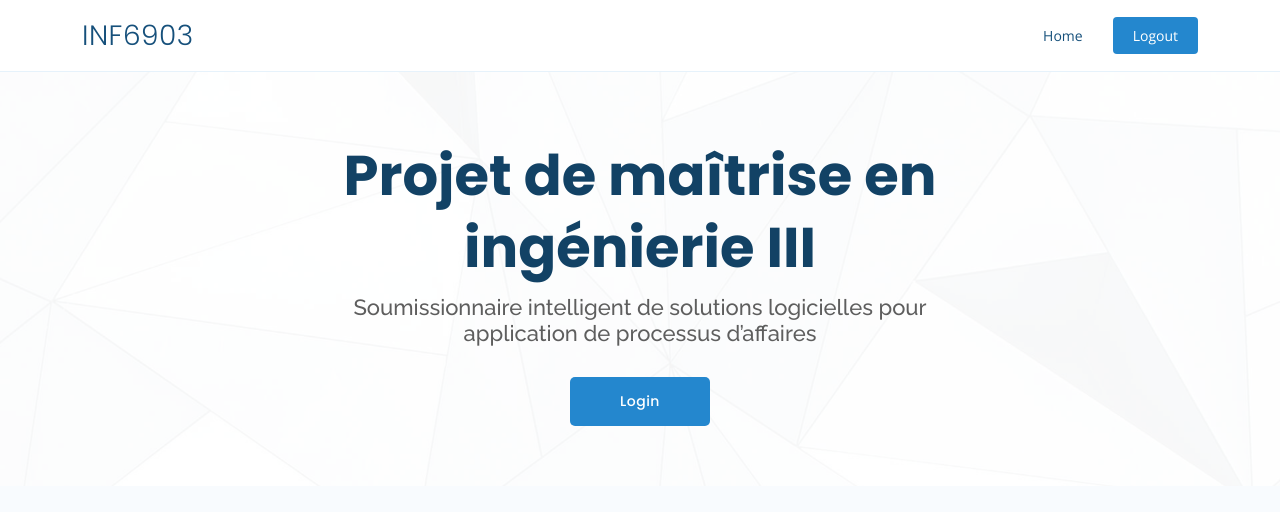
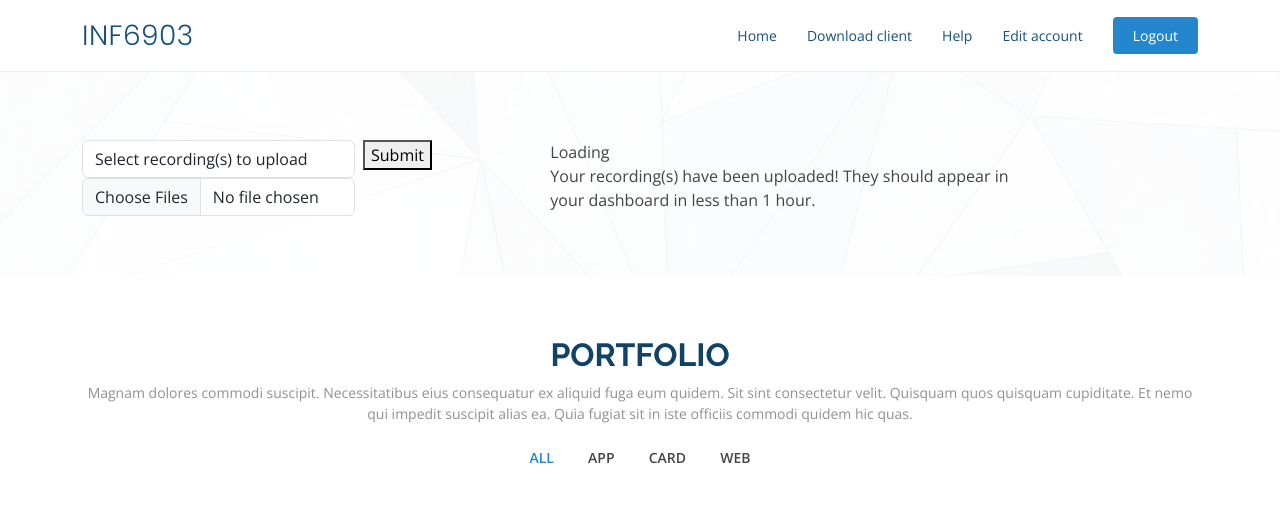
Before and after one commit to gstdenis-poly/INF6903, a Django app: template server/web/templates/logged_in/index.html in a window 1280 px wide. Shown: the top 512 px of the page. Run offline with Django 4.2, Linux system fonts and the light colour scheme; the template is opened without the code that fills it, so the values that code supplies are empty; some libraries are stand-ins or nearby versions.

Commit message:
First version bootstrap logged in index

```diff
--- a/server/web/static/css/style.css
+++ b/server/web/static/css/style.css
@@ -1540,7 +1540,7 @@ section {
 }
 
 /*--------------------------------------------------------------
-# Login & Register
+# Forms
 --------------------------------------------------------------*/
 .register .info {
   width: 100%;
@@ -1593,6 +1593,7 @@ section {
   background: #fff;
 }
 
+.hero .upload-recording-form .form-group,
 .login .login-form .form-group,
 .register .register-form .form-group {
   padding-bottom: 8px;
@@ -1613,7 +1614,7 @@ section {
   margin-top: 25px;
 }
 
-.register .register-form .sent-message {
+.register .register-form .success-message {
   display: none;
   color: #fff;
   background: #18d26e;
@@ -1630,6 +1631,7 @@ section {
   padding: 15px;
 }
 
+.hero .upload-recording-form .loading:before,
 .login .login-form .loading:before,
 .register .register-form .loading:before {
   content: "";
@@ -1643,6 +1645,21 @@ section {
   animation: animate-loading 1s linear infinite;
 }
 
+.hero .upload-recording-form .error-message,
+.hero .upload-recording-form .success-message,
+.hero .upload-recording-form .loading {
+  display: none;
+  padding-top: 10px;
+}
+
+.hero .upload-recording-form .error-message {
+  color: #ed3c0d;
+}
+
+.hero .upload-recording-form .success-message {
+  color: #18d26e;
+}
+
 .login .login-form input,
 .login .login-form textarea,
 .register .register-form input,
@@ -1664,6 +1681,7 @@ section {
   padding: 10px 12px;
 }
 
+.hero .upload-recording-form button[type=submit],
 .login .login-form button[type=submit],
 .register .register-form button[type=submit] {
   font-family: "Poppins", sans-serif;
@@ -1677,15 +1695,19 @@ section {
   border-radius: 4px;
 }
 
+.hero .upload-recording-form button[type=submit]:hover,
 .login .login-form button[type=submit]:hover,
 .register .register-form button[type=submit]:hover {
   background: #3194db;
 }
 
+.hero .upload-recording-form .input-file,
 .register .register-form .input-file {
   display: none;
 }
 
+.hero .upload-recording-form select,
+.hero .upload-recording-form .input-file-label,
 .register .register-form select,
 .register .register-form .input-file-label {
   cursor: grab;
--- a/server/web/templates/logged_in/index.html
+++ b/server/web/templates/logged_in/index.html
@@ -45,6 +45,9 @@
                 <nav id="navbar" class="navbar">
                     <ul>
                         <li><a class="nav-link scrollto" href="#">Home</a></li>
+                        <li><a class="nav-link scrollto" href="/download_client/">Download client</a></li>
+                        <li><a class="nav-link scrollto" href="#help">Help</a></li>
+                        <li><a class="nav-link scrollto" href="#edit-account">Edit account</a></li>
                         <li><a class="btnlogin scrollto" href="/log_out/">Logout</a></li>
                     </ul>
                     <i class="bi bi-list mobile-nav-toggle"></i>
@@ -56,109 +59,131 @@
         <!-- ======= Hero Section ======= -->
         <section id="hero" class="d-flex align-items-center">
             <div class="container position-relative" data-aos="fade-up" data-aos-delay="100">
-                <div class="row justify-content-center">
-                    <div class="col-xl-7 col-lg-9 text-center">
-                        <h1>Projet de ma&icirc;trise en ing&eacute;nierie III</h1>
-                        <h2>Soumissionnaire intelligent de solutions logicielles pour application de processus d’affaires</h2>
+                <form action="/upload_recording/" method="post" role="form" class="upload-recording-form" enctype="multipart/form-data">
+                    {% csrf_token %}
+                    <div class="row gy-2 gx-md-2">
+                        <div class="form-group col-md-3">
+                            <label for="rec_files" class="form-control input-file-label">Select recording(s) to upload</label>
+                            <input type="file" class="form-control input-file" name="rec_files" id="rec_files" accept=".zip" multiple>
+                        </div>
+                        <div class="col-md-2"><button type="submit">Submit</button></div>
+                        <div class="col-md-5">
+                            <div class="loading">Loading</div>
+                            <div class="error-message"></div>
+                            <div class="success-message">Your recording(s) have been uploaded! They should appear in your dashboard in less than 1 hour.</div>
                         </div>
                     </div>
-                <div class="text-center">
-                    <a href="#login" class="btn-login scrollto">Login</a>
-                </div>
+                </form>
             </div>
         </section><!-- End Hero -->
 
         <main id="main">
 
-            <!-- ======= Counts Section ======= -->
-            <section id="counts" class="counts section-bg">
-                <div class="container">
+            <!-- ======= Uploads Section ======= -->
+            <section id="portfolio" class="portfolio">
+                <div class="container" data-aos="fade-up">
 
-                    <div class="row justify-content-end">
+                    <div class="section-title">
+                        <h2>Portfolio</h2>
+                        <p>Magnam dolores commodi suscipit. Necessitatibus eius consequatur ex aliquid fuga eum quidem. Sit sint consectetur velit. Quisquam quos quisquam cupiditate. Et nemo qui impedit suscipit alias ea. Quia fugiat sit in iste officiis commodi quidem hic quas.</p>
+                    </div>
 
-                        <div class="col-lg-3 col-md-5 col-6 d-md-flex align-items-md-stretch">
-                            <div class="count-box">
-                                <span data-purecounter-start="0" data-purecounter-end="65" data-purecounter-duration="2" class="purecounter"></span>
-                                <p>Clients</p>
+                    <div class="row" data-aos="fade-up" data-aos-delay="150">
+                        <div class="col-lg-12 d-flex justify-content-center">
+                            <ul id="portfolio-flters">
+                                <li data-filter="*" class="filter-active">All</li>
+                                <li data-filter=".filter-app">App</li>
+                                <li data-filter=".filter-card">Card</li>
+                                <li data-filter=".filter-web">Web</li>
+                            </ul>
                         </div>
                     </div>
 
-                        <div class="col-lg-3 col-md-5 col-6 d-md-flex align-items-md-stretch">
-                            <div class="count-box">
-                                <span data-purecounter-start="0" data-purecounter-end="85" data-purecounter-duration="2" class="purecounter"></span>
-                                <p>Providers</p>
+                    <div class="row portfolio-container" data-aos="fade-up" data-aos-delay="300">
+
+                        <div class="col-lg-4 col-md-6 portfolio-item filter-app">
+                            <div class="portfolio-wrap">
+                                <img src="assets/img/portfolio/portfolio-1.jpg" class="img-fluid" alt="">
+                                <div class="portfolio-info">
+                                    <h4>App 1</h4>
+                                    <p>App</p>
+                                    <div class="portfolio-links">
+                                        <a href="assets/img/portfolio/portfolio-1.jpg" data-gallery="portfolioGallery" class="portfolio-lightbox" title="App 1"><i class="bx bx-plus"></i></a>
+                                        <a href="portfolio-details.html" title="More Details"><i class="bx bx-link"></i></a>
+                                    </div>
+                                </div>
                             </div>
                         </div>
 
-                        <div class="col-lg-3 col-md-5 col-6 d-md-flex align-items-md-stretch">
-                            <div class="count-box">
-                                <span data-purecounter-start="0" data-purecounter-end="30" data-purecounter-duration="2" class="purecounter"></span>
-                                <p>Client requests</p>
+                        <div class="col-lg-4 col-md-6 portfolio-item filter-web">
+                            <div class="portfolio-wrap">
+                                <img src="assets/img/portfolio/portfolio-2.jpg" class="img-fluid" alt="">
+                                <div class="portfolio-info">
+                                    <h4>Web 3</h4>
+                                    <p>Web</p>
+                                    <div class="portfolio-links">
+                                        <a href="assets/img/portfolio/portfolio-2.jpg" data-gallery="portfolioGallery" class="portfolio-lightbox" title="Web 3"><i class="bx bx-plus"></i></a>
+                                        <a href="portfolio-details.html" title="More Details"><i class="bx bx-link"></i></a>
                                     </div>
                                 </div>
-
-                        <div class="col-lg-3 col-md-5 col-6 d-md-flex align-items-md-stretch">
-                            <div class="count-box">
-                                <span data-purecounter-start="0" data-purecounter-end="20" data-purecounter-duration="2" class="purecounter"></span>
-                                <p>Provider proposals</p>
                             </div>
                         </div>
 
                 </div>
+            </section><!-- End Uploads Section -->
 
-                </div>
-            </section><!-- End Counts Section -->
-
-            <!-- ======= About Section ======= -->
-            <section id="about" class="about">
+            <!-- ======= Help Section ======= -->
+            <section id="faq" class="faq section-bg">
                 <div class="container" data-aos="fade-up">
 
                     <div class="section-title">
-                        <h2>About the project</h2>
+                        <h2>Frequently Asked Questions</h2>
+                        <p>Magnam dolores commodi suscipit. Necessitatibus eius consequatur ex aliquid fuga eum quidem. Sit sint consectetur velit. Quisquam quos quisquam cupiditate. Et nemo qui impedit suscipit alias ea. Quia fugiat sit in iste officiis commodi quidem hic quas.</p>
                     </div>
 
-                    <div class="row content">
-                        <div class="col-lg-6">
+                    <div class="faq-list">
+                        <ul>
+                            <li data-aos="fade-up">
+                                <i class="bx bx-help-circle icon-help"></i> <a data-bs-toggle="collapse" class="collapse" data-bs-target="#faq-list-1">Non consectetur a erat nam at lectus urna duis? <i class="bx bx-chevron-down icon-show"></i><i class="bx bx-chevron-up icon-close"></i></a>
+                                <div id="faq-list-1" class="collapse show" data-bs-parent=".faq-list">
                                     <p>
-                            Lorem ipsum dolor sit amet, consectetur adipiscing elit, sed do eiusmod tempor incididunt ut labore et dolore
-                            magna aliqua.
+                                        Feugiat pretium nibh ipsum consequat. Tempus iaculis urna id volutpat lacus laoreet non curabitur gravida. Venenatis lectus magna fringilla urna porttitor rhoncus dolor purus non.
                                     </p>
-                            <ul>
-                                <li><i class="ri-check-double-line"></i> Ullamco laboris nisi ut aliquip ex ea commodo consequat</li>
-                                <li><i class="ri-check-double-line"></i> Duis aute irure dolor in reprehenderit in voluptate velit</li>
-                                <li><i class="ri-check-double-line"></i> Ullamco laboris nisi ut aliquip ex ea commodo consequat</li>
+                                </div>
+                            </li>
+
+                            <li data-aos="fade-up" data-aos-delay="100">
+                                <i class="bx bx-help-circle icon-help"></i> <a data-bs-toggle="collapse" data-bs-target="#faq-list-2" class="collapsed">Feugiat scelerisque varius morbi enim nunc? <i class="bx bx-chevron-down icon-show"></i><i class="bx bx-chevron-up icon-close"></i></a>
+                                <div id="faq-list-2" class="collapse" data-bs-parent=".faq-list">
+                                    <p>
+                                        Dolor sit amet consectetur adipiscing elit pellentesque habitant morbi. Id interdum velit laoreet id donec ultrices. Fringilla phasellus faucibus scelerisque eleifend donec pretium. Est pellentesque elit ullamcorper dignissim. Mauris ultrices eros in cursus turpis massa tincidunt dui.
+                                    </p>
+                                </div>
+                            </li>
+
                         </ul>
-                        </div>
-                        <div class="col-lg-6 pt-4 pt-lg-0">
-                            <p>
-                            Ullamco laboris nisi ut aliquip ex ea commodo consequat. Duis aute irure dolor in reprehenderit in voluptate
-                            velit esse cillum dolore eu fugiat nulla pariatur. Excepteur sint occaecat cupidatat non proident, sunt in
-                            culpa qui officia deserunt mollit anim id est laborum.
-                            </p>
-                            <a href="#register" class="btn-register">Register</a>
-                        </div>
                     </div>
 
                 </div>
-            </section><!-- End About Section -->
+            </section><!-- End Help Section -->
 
-            <!-- ======= Register Section ======= -->
-            <section id="register" class="register">
+            <!-- ======= Edit account Section ======= -->
+            <section id="edit-account" class="edit-account">
                 <div class="container" data-aos="fade-up">
 
                     <div class="section-title">
-                        <h2>Register</h2>
+                        <h2>Edit account</h2>
                     </div>
 
                     <div class="row">
 
                         <div class="col-lg-12 mt-5 mt-lg-0">
 
-                            <form action="/register/" method="post" role="form" class="register-form" enctype="multipart/form-data">
+                            <form action="/edit_account/" method="post" role="form" class="edit-account-form" enctype="multipart/form-data">
                                 {% csrf_token %}
                                 <div class="row gy-2 gx-md-2">
                                     <div class="col-md-6 form-group">
-                                        <input type="text" name="username" class="form-control" id="username" placeholder="Username" required>
+                                        <input type="text" name="username" class="form-control" id="username" placeholder="Username" disabled>
                                     </div>
                                     <div class="col-md-6 form-group">
                                         <input type="email" class="form-control" name="email" id="email" placeholder="Email" required>
@@ -173,7 +198,7 @@
                                         <input type="text" name="company" class="form-control" id="company" placeholder="Company" required>
                                     </div>
                                     <div class="col-md-3 form-group">
-                                        <select class="form-control" name="type" id="type" required>
+                                        <select class="form-control" name="type" id="type" disabled>
                                             <option value="" class="select-placeholder" disabled selected>Type of account</option>
                                             <option value="provider">Provider</option>
                                             <option value="requester">Requester</option>
@@ -185,6 +210,9 @@
                                     </div>
                                     <div class="form-group col-12">
                                         <textarea class="form-control" name="summary" rows="5" placeholder="Summary"></textarea>
+                                        {% if account.logo != None %}
+                                        <img src="{% static account.logo %}"/>
+                                        {% endif %}
                                     </div>
                                     <div class="my-3 col-12">
                                         <div class="loading">Loading</div>
```
Lines whose indentation alone changed are shown as unchanged.
